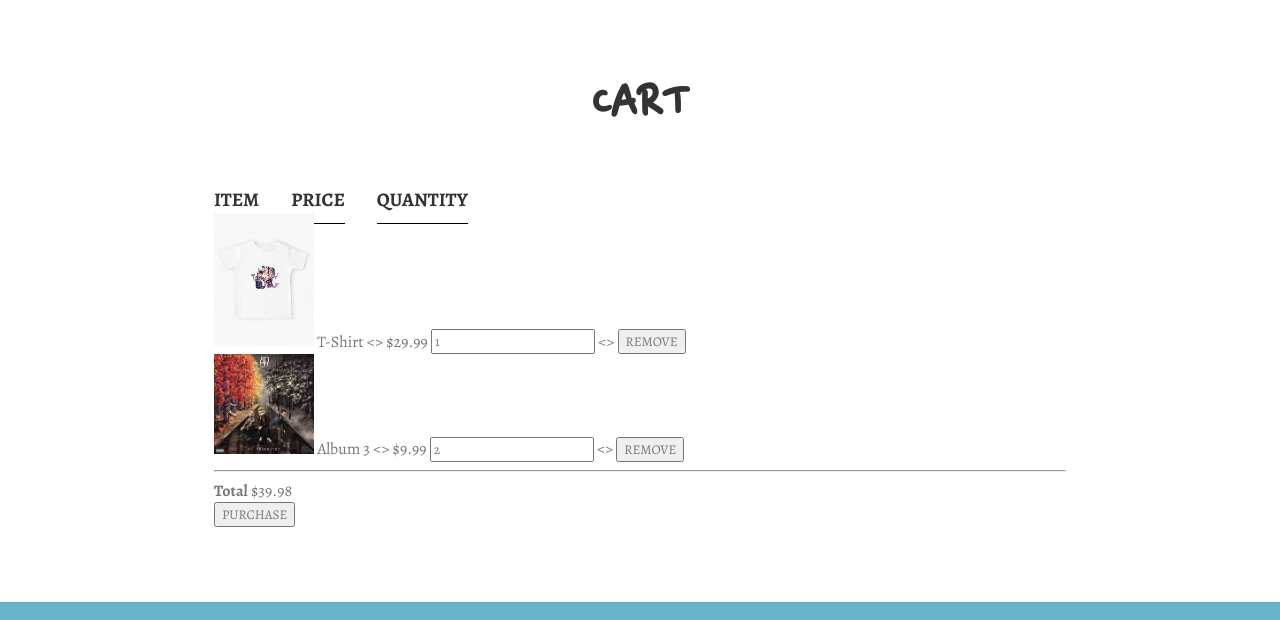
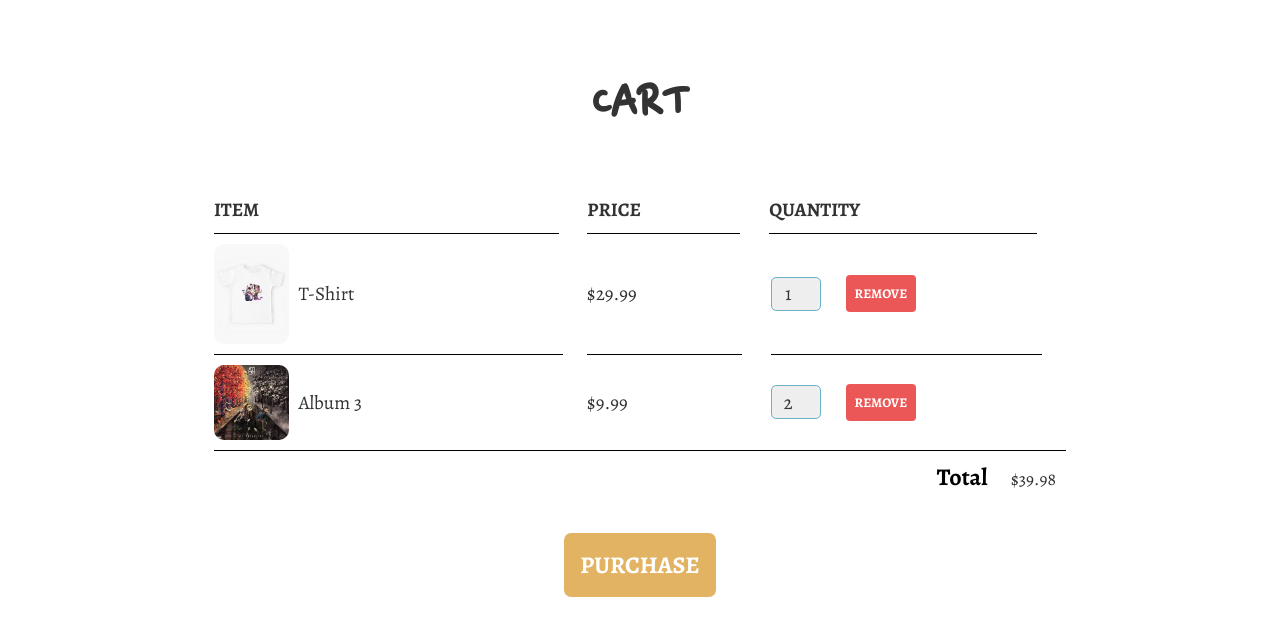
Before and after one commit to Grant0521/Grants_Personal_Website1, a plain HTML site: page store.html in a window 1280 px wide. Shown: the part 1636-2256 px from the top of the page. Drawn offline with nearby package versions, Linux system fonts and the light colour scheme.

Commit message:
final CSS and html changes for website

```diff
--- a/store.html
+++ b/store.html
@@ -80,32 +80,35 @@
                 <span class="cart-price cart-header cart-column">PRICE</span>
                 <span class="cart-quantity cart-header cart-column">QUANTITY</span>
             </div>
-            <div>
-                <img src="Images/ajrMerch1.jpg" width="100">
-                <span>T-Shirt</span>
-                &lt;&gt;
-                <span>$29.99</span>
-                <input type="number" value="1">
-                &lt;&gt;
-                <button role="button">REMOVE</button>
+            <div class="cart-items">
+                <div class="cart-row">
+                    <div class="cart-item cart-column">
+                        <img class="cart-item-image" src="Images/ajrMerch1.jpg" width="100">
+                        <span class="cart-item-title">T-Shirt</span>
+                    </div>
+                    <span class="cart-price cart-column">$29.99</span>
+                    <div class="cart-quantity cart-column">
+                        <input class="cart-quantity-input" type="number" value="1">
+                        <button class="btn btn-danger" role="button">REMOVE</button>
+                    </div>
+                </div>
+                <div class="cart-row">
+                    <div class="cart-item cart-column">
+                        <img class="cart-item-image" src="Images/ajrAlbum3.jpg" width="100">
+                        <span class="cart-item-title">Album 3</span>
+                    </div>
+                    <span class="cart-price cart-column">$9.99</span>
+                    <div class="cart-quantity cart-column">
+                        <input class="cart-quantity-input" type="number" value="2">
+                        <button class="btn btn-danger" role="button">REMOVE</button>
+                    </div>
+                </div>
             </div>
-            <div>
-                <img src="Images/ajrAlbum3.jpg" width="100">
-                <span>Album 3</span>
-                &lt;&gt;
-                <span>$9.99</span>
-                <input type="number" value="2">
-                &lt;&gt;
-                <button role="button">REMOVE</button>
+            <div class="cart-total">
+                <span class="cart-total-title">Total</span>
+                <span class="cart-total-price">$39.98</span>
             </div>
-            <hr>
-            <div>
-                <strong>Total</strong>
-                <span>$39.98</span>
-            </div>
-            <div>
-                <button role="button">PURCHASE</button>
-            </div>
+            <button class="btn btn-primary btn-purchase" role="button">PURCHASE</button>
         </section>
         <footer class="main-footer">
             <div class="container main-footer-container">
--- a/styles.css
+++ b/styles.css
@@ -241,8 +241,102 @@ html, body {
 }
 
 .cart-column {
+    display: flex;
+    align-items: center;
     border-bottom: 1px solid black;
     margin-right: 1.5em;
     padding-bottom: 10px;
     margin-top: 10px;
 }
+
+.cart-row {
+    display: flex;
+}
+
+.cart-item {
+    width: 45%;
+}
+
+.cart-price {
+    width: 20%;
+    font-size: 1.2em;
+    color: #333;
+}
+
+.cart-quantity {
+    width: 35%;
+}
+
+.cart-item-title {
+    color: #333;
+    margin-left: .5em;
+    font-size: 1.2em;
+}
+
+.cart-item-image {
+    width: 75px;
+    height: auto;
+    border-radius: 10px;
+}
+
+.btn-danger {
+    color: white;
+    background-color: #EB5757;
+    border: none;
+    border-radius: .3em;
+    font-weight: bold;
+}
+
+.btn-danger:hover {
+    background-color: #a43d3d;
+}
+
+.cart-quantity-input {
+    height: 34px;
+    width: 50px;
+    border-radius: 5px;
+    border: 1px solid rgb(103, 180, 201);
+    background-color: #eee;
+    color: #333;
+    padding: 0;
+    text-align: center;
+    font-size: 1.2em;
+    margin-right: 25px;
+}
+
+.cart-row:last-child {
+    border-bottom: 1px solid black;
+}
+
+.cart-row:last-child .cart-column {
+    border: none;
+}
+
+.cart-total {
+    text-align: end;
+    margin-top: 10px;
+    margin-right: 10px;
+}
+
+.cart-total-title {
+    font-weight: bold;
+    font-size: 1.5em;
+    color: black;
+    margin-right: 20px;
+}
+
+.cart-total-price {
+    color: #333;
+    font-size: 1.1em;
+}
+
+.btn-purchase {
+    display: block;
+    margin: 40px auto 80px auto;
+    font-size: 1.50em;
+    background-color: rgb(226, 179, 98);
+}
+
+.btn-purchase:hover {
+    background-color: rgb(110, 91, 51);
+}
```
